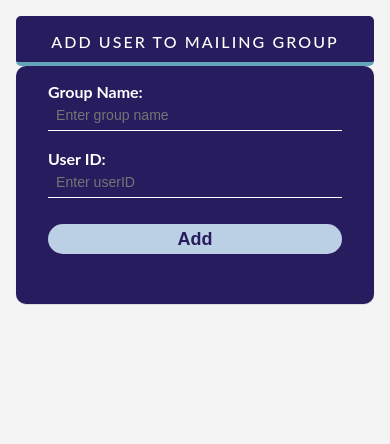
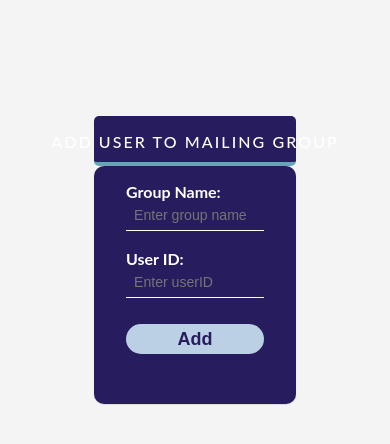
Before and after one commit to OsumiliIkenna/EPICMAIL, a plain HTML site: page UI/html/addgroup.html in a window 390 px wide. Drawn offline with Linux system fonts and the light colour scheme.

Commit message:
add margin-top, max-width, html class tag

```diff
--- a/UI/css/style.css
+++ b/UI/css/style.css
@@ -14,6 +14,7 @@ body {
 }
 
 .container,
+.container-addUser,
 .container-mail {
     padding: 1rem 4rem;
     margin: auto;
@@ -27,8 +28,6 @@ body {
 
 
 .app .container-header {
-	z-index: 1;
-    position: relative;
     display: block;
     width: 100%;
     height: 3.12rem;
@@ -40,6 +39,11 @@ body {
     background: #271c5d;
     border-bottom: 0.25rem solid #64a5b7;
     border-radius: 5px;
+}
+
+.container-addUser {
+    max-width: 60%;
+    margin-top: 100px;
 }
 
 .container-header span.title {
@@ -281,7 +285,8 @@ label {
     	width: 90%;
   	}
 
-  	.container {
+  	.container,
+    .container-addUser {
         padding: 1rem 2rem;
     }
 
@@ -324,7 +329,8 @@ label {
     	width: 90%;
   	}
 
-  	.container {
+  	.container,
+    .container-addUser {
         padding: 1rem;
     }
     .form-wrap {
--- a/UI/html/addgroup.html
+++ b/UI/html/addgroup.html
@@ -10,7 +10,7 @@
 </head>
 <body>
     <main role="main" class="main">
-        <section class="container">
+        <section class="container-addUser">
             <div class="app">
                 <div class="container-header">
                     <span class="title" tabindex="0">Add User to Mailing Group</span>
```
